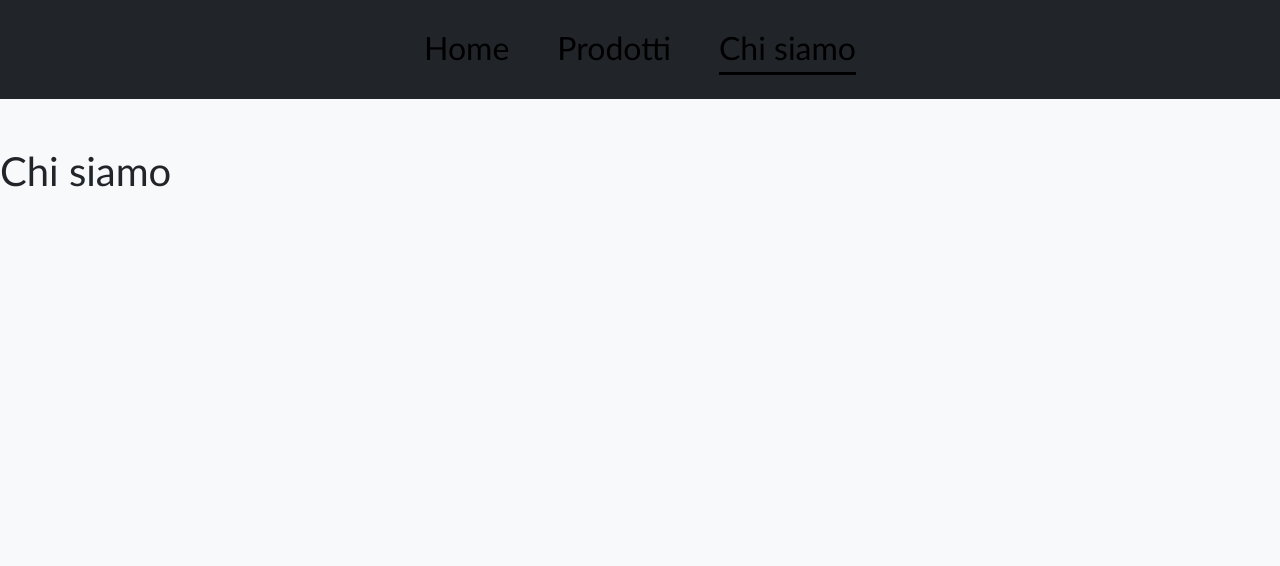
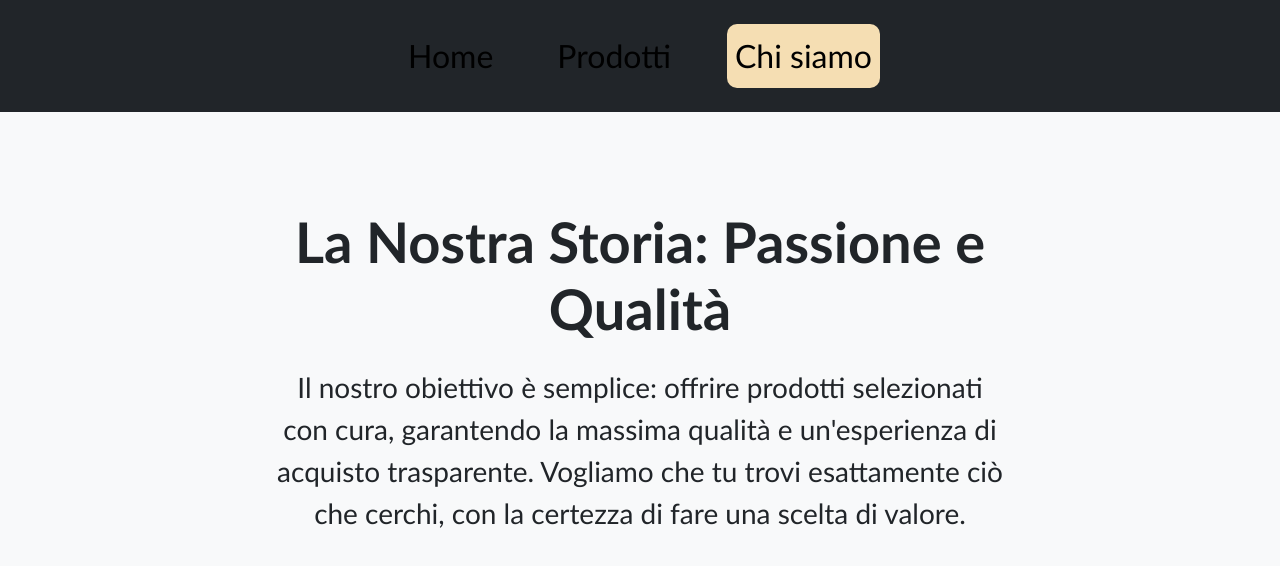
Before and after one commit to pierluigi-ruffolo/react-router, a React (Vite) app: page /ChiSiamo in a window 1280 px wide. Shown: the top 566 px of the page. Built offline with nearby package versions, Linux system fonts and the light colour scheme.

Commit message:
feat: modifiche header

```diff
--- a/src/components/Nav.jsx
+++ b/src/components/Nav.jsx
@@ -21,7 +21,7 @@ export default function Nav() {
       {links.map((link, index) => (
         <NavLink
           key={index}
-          className="text-decoration-none text-black"
+          className="text-decoration-none text-black p-2"
           to={link.path}
         >
           {link.title}
--- a/src/index.css
+++ b/src/index.css
@@ -1,5 +1,6 @@
 .active {
-  border-bottom: 3px solid black;
+  background-color: wheat;
+  border-radius: 10px;
 }
 
 body {
--- a/src/pages/ChiSiamo.jsx
+++ b/src/pages/ChiSiamo.jsx
@@ -1,3 +1,20 @@
 export default function ChiSiamo() {
-  return <h1>Chi siamo</h1>;
+  return (
+    <div className="container py-5">
+      <div className="row justify-content-center">
+        {/* TITOLO E MISSIONE (Colonna Centrale) */}
+        <div className="col-lg-8 text-center mb-5">
+          <h1 className="display-4 fw-bold mb-4">
+            La Nostra Storia: Passione e Qualità
+          </h1>
+          <p className="fs-3">
+            Il nostro obiettivo è semplice: offrire prodotti selezionati con
+            cura, garantendo la massima qualità e un'esperienza di acquisto
+            trasparente. Vogliamo che tu trovi esattamente ciò che cerchi, con
+            la certezza di fare una scelta di valore.
+          </p>
+        </div>
+      </div>
+    </div>
+  );
 }
```
